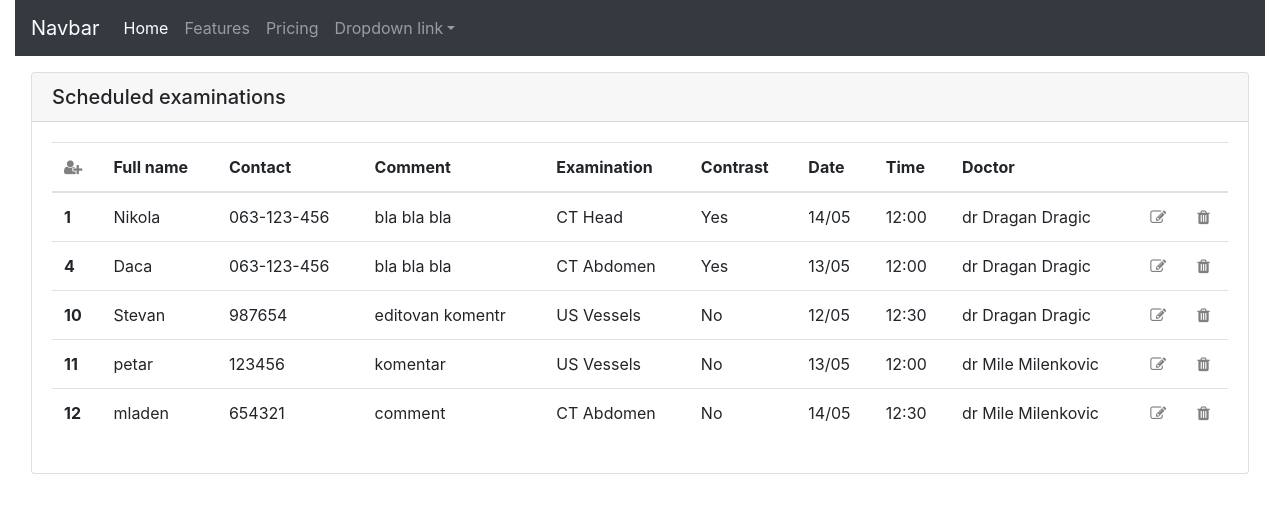
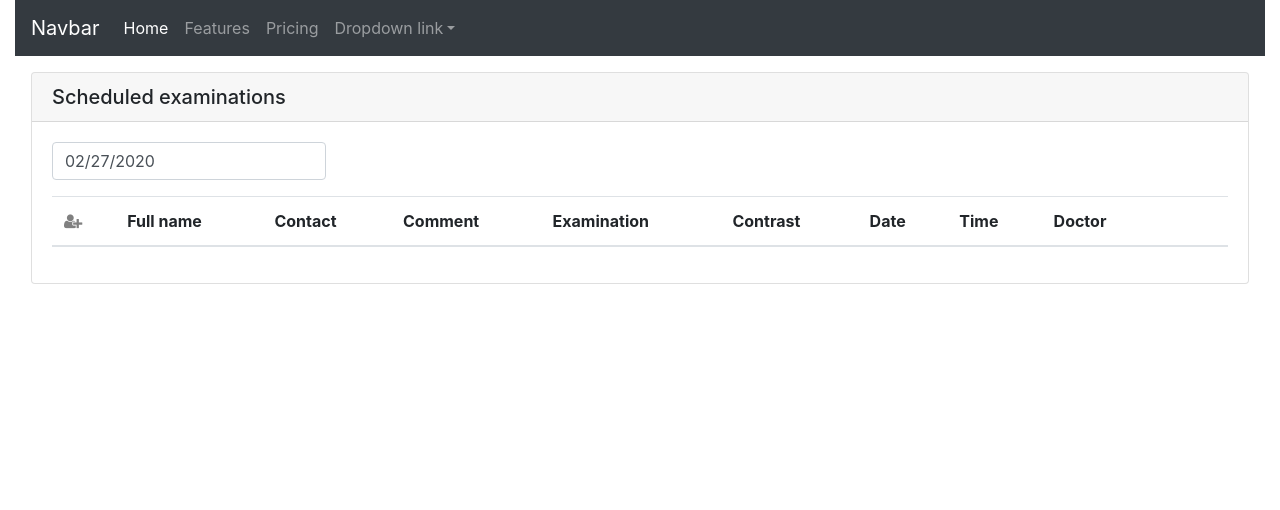
Before and after one commit to pavlovicbogdan/ctapp, a React (Create React App) app: page / in a window 1280 px wide. Shown: the top 510 px of the page. Built offline with nearby package versions, Linux system fonts and the light colour scheme; data requests are answered from the project's data file.

Commit message:
dodat date picker na home page i na modal

```diff
--- a/package.json
+++ b/package.json
@@ -10,6 +10,7 @@
     "font-awesome": "^4.7.0",
     "react": "^16.12.0",
     "react-bootstrap": "^1.0.0-beta.16",
+    "react-datepicker": "^2.13.0",
     "react-dom": "^16.12.0",
     "react-scripts": "3.3.1"
   },
--- a/public/db.json
+++ b/public/db.json
@@ -1,64 +1,92 @@
 {
   "exams": [
     {
-      "id": 1,
-      "name": "Nikola",
-      "contact": "063-123-456",
-      "comment": "bla bla bla",
-      "exType": "Radiology",
-      "exName": "CT Head",
-      "exContrast": true,
-      "exDate": "14/05",
-      "exTime": "12:00",
-      "exDoctor": "dr Dragan Dragic"
-    },
-    {
-      "name": "Daca",
-      "contact": "063-123-456",
-      "comment": "bla bla bla",
+      "name": "bogdan",
+      "contact": "123456",
+      "comment": "komentar",
       "exType": "Radiology",
       "exName": "CT Abdomen",
       "exContrast": true,
-      "exDate": "13/05",
-      "exTime": "12:00",
-      "exDoctor": "dr Dragan Dragic",
+      "exDate": "2020-03-20T14:00:00.000Z",
+      "exDoctor": "dr Mile Milenkovic",
+      "id": 1
+    },
+    {
+      "name": "dragan",
+      "contact": "123456",
+      "comment": "koment koment",
+      "exType": "Intern",
+      "exName": "US Abdomen",
+      "exContrast": false,
+      "exDate": "2020-03-20T14:30:00.000Z",
+      "exDoctor": "dr Mile Milenkovic",
+      "id": 2
+    },
+    {
+      "name": "goran",
+      "contact": "321321",
+      "comment": "kom okm kom",
+      "exType": "Radiology",
+      "exName": "US Vessels",
+      "exContrast": false,
+      "exDate": "2020-03-20T14:30:00.000Z",
+      "exDoctor": "dr Petar Petrovic",
+      "id": 3
+    },
+    {
+      "name": "pera",
+      "contact": "123123",
+      "comment": "",
+      "exType": "Radiology",
+      "exName": "CT Abdomen",
+      "exContrast": false,
+      "exDate": "2020-04-01T13:09:18.000Z",
+      "exDoctor": "dr Mile Milenkovic",
       "id": 4
     },
     {
-      "name": "Stevan",
-      "contact": "987654",
-      "comment": "editovan komentr",
+      "name": "petar",
+      "contact": "123123123",
+      "comment": "bla bla bla",
+      "exType": "Neurology",
+      "exName": "US Vessels",
+      "exContrast": false,
+      "exDate": "2020-03-12T15:00:00.036Z",
+      "exDoctor": "dr Dragan Dragic",
+      "id": 5
+    },
+    {
+      "name": "pera peric",
+      "contact": "321321",
+      "comment": "njanja",
+      "exType": "Intern",
+      "exName": "US Vessels",
+      "exContrast": false,
+      "exDate": "2020-03-13T15:00:00.000Z",
+      "exDoctor": "dr Mile Milenkovic",
+      "id": 6
+    },
+    {
+      "name": "nevena",
+      "contact": "123123",
+      "comment": "hglhgl",
       "exType": "Radiology",
       "exName": "US Vessels",
       "exContrast": false,
-      "exDate": "12/05",
-      "exTime": "12:30",
-      "exDoctor": "dr Dragan Dragic",
-      "id": 10
+      "exDate": "2020-03-12T15:30:00.629Z",
+      "exDoctor": "dr Petar Petrovic",
+      "id": 7
     },
     {
-      "name": "petar",
-      "contact": "123456",
-      "comment": "komentar",
+      "name": "mitar",
+      "contact": "456456",
+      "comment": "",
       "exType": "Radiology",
       "exName": "US Vessels",
       "exContrast": false,
-      "exDate": "13/05",
-      "exTime": "12:00",
+      "exDate": "2020-03-12T15:45:00.153Z",
       "exDoctor": "dr Mile Milenkovic",
-      "id": 11
-    },
-    {
-      "name": "mladen",
-      "contact": "654321",
-      "comment": "comment",
-      "exType": "Intern",
-      "exName": "CT Abdomen",
-      "exContrast": false,
-      "exDate": "14/05",
-      "exTime": "12:30",
-      "exDoctor": "dr Mile Milenkovic",
-      "id": 12
+      "id": 8
     }
   ]
 }
--- a/src/App.css
+++ b/src/App.css
@@ -28,6 +28,10 @@
   color: #61dafb;
 }
 
+.hover-cursor:hover {
+  cursor: pointer;
+}
+
 @keyframes App-logo-spin {
   from {
     transform: rotate(0deg);
--- a/src/App.js
+++ b/src/App.js
@@ -5,9 +5,18 @@ import '../node_modules/font-awesome/css/font-awesome.min.css';
 import Navbar from './Components/Navbar/Navbar.js';
 import Table from './Components/Table/Table.js';
 // import ExModal from './Components/ExModal/ExModal.js';
+import DatePicker from "react-datepicker";
+import "react-datepicker/dist/react-datepicker.css";
 
 
 class App extends Component {
+
+  constructor(props) {
+    super(props);
+    this.state = {
+      date: new Date()
+    };
+  }
 
   render() {
     return (
@@ -16,7 +25,8 @@ class App extends Component {
         <div className="card m-3">
           <h5 className="card-header">Scheduled examinations</h5>
           <div className="card-body">
-            <Table />
+            <DatePicker className="form-control hover-cursor mb-3" selected={this.state.date} onChange={date => this.setState({ date: date })} />
+            <Table date={this.state.date}/>
           </div>
         </div>
       </div>
--- a/src/Components/ExModal/ExModal.js
+++ b/src/Components/ExModal/ExModal.js
@@ -1,10 +1,13 @@
 import React, { useState } from 'react';
 import { Modal, Button, Form } from 'react-bootstrap';
+import DatePicker from "react-datepicker";
+import "react-datepicker/dist/react-datepicker.css";
 import './ExModal.css';
 
 const ExModal = (props) => {
     const [show, setShow] = useState(false);
-    const [hideContrast, setHideContrast] = useState(true);
+    const [hideContrast, setHideContrast] = useState(props.contrast);
+    const [date, setDate] = useState(props.date);
 
     const handleClose = () => setShow(false);
     const handleShow = () => setShow(true);
@@ -19,10 +22,10 @@ const ExModal = (props) => {
             exType: event.target.exType.value,
             exName: event.target.exName.value,
             exContrast: event.target.exContrast ? event.target.exContrast.checked : false,
-            exDate: event.target.exDate.value,
-            exTime: event.target.exTime.value,
+            exDate: date,
             exDoctor: event.target.exDoctor.value
         }
+
 
         if (props.type === 'add') {
             props.addExam(exam);
@@ -36,44 +39,13 @@ const ExModal = (props) => {
     };
 
     const hideContrasHandler = (event) => {
-        console.log(event.target.value);
 
         if (event.target.value.includes("CT")) {
             setHideContrast(false);
         } else {
             setHideContrast(true);
         }
-        console.log(hideContrast);
-
     };
-
-    // TODO contrast issue
-
-    let contrast = null;
-
-    if (props.type === 'add') {
-        if (!hideContrast) {
-            contrast = (
-                <Form.Group>
-                    <Form.Check id="exContrast" label="Contrast" feedback="You must agree before submitting." />
-                </Form.Group>
-            );
-        }
-    } else {
-        if (props.exam.exName.includes('CT')) {
-            contrast = (
-                <Form.Group>
-                    <Form.Check id="exContrast" label="Contrast" defaultChecked={props.exam.exContrast} feedback="You must agree before submitting." />
-                </Form.Group>
-            );
-        } else if (!hideContrast) {
-            contrast = (
-                <Form.Group>
-                    <Form.Check id="exContrast" label="Contrast" feedback="You must agree before submitting." />
-                </Form.Group>
-            );
-        }
-    }
 
     return (
         <>
@@ -113,37 +85,32 @@ const ExModal = (props) => {
                                 <option value="CT Head">CT Head</option>
                                 <option value="CT Abdomen">CT Abdomen</option>
                                 <option value="US Vessels">US Vessels</option>
+                                <option value="US Abdomen">US Abdomen</option>
                             </Form.Control>
                         </Form.Group>
-                        {/* {hideContrast ? null :
+                        {hideContrast ? null :
                             <Form.Group>
                                 <Form.Check
                                     id="exContrast"
                                     label="Contrast"
                                     feedback="You must agree before submitting."
-                                    defaultChecked={props.exam.exContrast}
+                                    defaultChecked={props.type === 'add' ? null : props.exam.exContrast}
                                 />
                             </Form.Group>
-                        } */}
-                        {contrast}
+                        }
                         <Form.Group controlId="exDate">
-                            <Form.Label>Date</Form.Label>
-                            <Form.Control as="select" defaultValue={props.type === 'add' ? null : props.exam.exDate} required>
-                                <option></option>
-                                <option value="12/05">12/05</option>
-                                <option value="13/05">13/05</option>
-                                <option value="14/05">14/05</option>
-                            </Form.Control>
-                        </Form.Group>
-                        <Form.Group controlId="exTime">
-                            <Form.Label>Time</Form.Label>
-                            <Form.Control as="select" defaultValue={props.type === 'add' ? null : props.exam.exTime} required>
-                                <option></option>
-                                <option>12:00</option>
-                                <option>12:30</option>
-                                <option>13:00</option>
-                                <option>13:30</option>
-                            </Form.Control>
+                            <Form.Label>Date</Form.Label><br />
+                            <DatePicker
+                                className="form-control hover-cursor"
+                                selected={date}
+                                onChange={date => setDate(date)}
+                                minDate={new Date()}
+                                showTimeSelect
+                                timeFormat="HH:mm"
+                                timeIntervals={15}
+                                timeCaption="time"
+                                dateFormat="dd. MM. yyyy.      HH:mm"
+                            />
                         </Form.Group>
                         <Form.Group controlId="exDoctor">
                             <Form.Label>Doctor</Form.Label>
--- a/src/Components/Table/Table.js
+++ b/src/Components/Table/Table.js
@@ -50,6 +50,8 @@ class Table extends Component {
         }
     };
 
+    // editing exam in database
+
     editExam(exam) {
         fetch(`http://localhost:4000/exams/${exam.id}`, {
             method: 'PUT',
@@ -67,7 +69,24 @@ class Table extends Component {
     }
 
     render() {
+        const zeroFormat = (date) => {
+            if (date < 10) {
+                return `0${date}`;
+            }
+            return date;
+        }
+
+        // TODO map function need value to return
+
         const exams = this.state.exams.map((ex, index) => {
+            const selectedDate = new Date(this.props.date);
+            const date = new Date(ex.exDate);
+            const day = date.getDate();
+            const month = date.getMonth() + 1;
+            const year = date.getFullYear();
+
+
+            if (day === selectedDate.getDate() && month === selectedDate.getMonth() + 1) {
                 return (
                     <tr key={ex.id}>
                         <th scope="row">{ex.id}</th>
@@ -76,20 +95,29 @@ class Table extends Component {
                         <td>{ex.comment}</td>
                         <td>{ex.exName}</td>
                         <td>{ex.exContrast ? 'Yes' : 'No'}</td>
-                    <td>{ex.exDate}</td>
-                    <td>{ex.exTime}</td>
+                        <td>{`${zeroFormat(day)}. ${zeroFormat(month)}. ${year}.`}</td>
+                        <td>{`${zeroFormat(date.getHours())} : ${zeroFormat(date.getMinutes())}`}</td>
                         <td>{ex.exDoctor}</td>
-                    <td><ExModal icon="fa fa-edit" type="edit" exam={ex} editExam={this.editExam} /></td>
+                        <td><ExModal
+                            icon="fa fa-edit"
+                            type="edit"
+                            exam={ex}
+                            editExam={this.editExam}
+                            contrast={ex.exContrast ? false : ex.exName.includes('CT') ? false : true}
+                            date={date} /></td>
                         <td><i className="fa fa-trash" onClick={() => this.deleteExam(ex.id)}></i></td>
                     </tr>
                 )
+            }
+
+            return;
         });
 
         return (
             <table className="table table-hover" >
                 <thead>
                     <tr>
-                        <th scope="col"><ExModal addExam={this.addExam} icon="fa fa-user-plus" type="add" /></th>
+                        <th scope="col"><ExModal addExam={this.addExam} icon="fa fa-user-plus" type="add" contrast={true} date={new Date()} /></th>
                         <th scope="col">Full name</th>
                         <th scope="col">Contact</th>
                         <th scope="col">Comment</th>
```
Also changed, not shown: 1 other file (tests, documents, lock files or other folders). Lines whose indentation alone changed are shown as unchanged.
